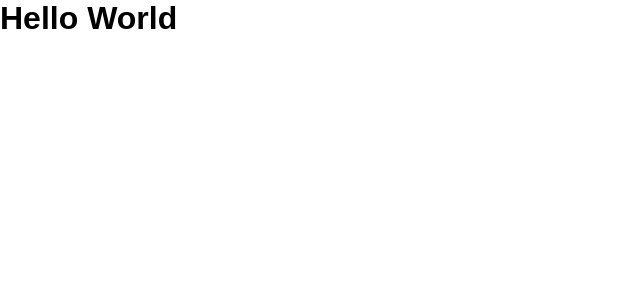
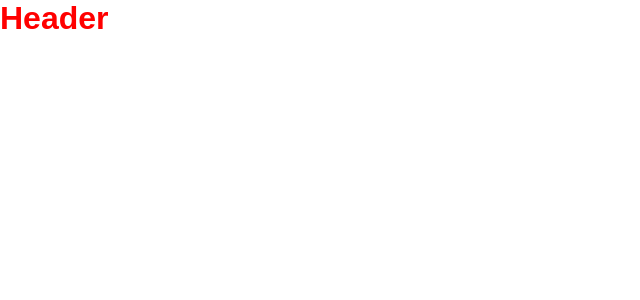
Before and after one commit to PhanTrang01/Ecommerce-CLient, a Next.js app: page / in a window 1280 px wide. Shown: the top 300 px of the page, without its empty margins (0-640 px from the left). Built offline with nearby package versions, Linux system fonts and the light colour scheme.

Commit message:
add header

```diff
--- a/components/Header.tsx
+++ b/components/Header.tsx
@@ -1,5 +1,14 @@
+import styled from 'styled-components'
+
 const Header = () => {
-  return <div>Header</div>;
-};
+  return (
+    <HeaderContainer>
+      <h1>Header</h1>
+    </HeaderContainer>
+  )
+}
+const HeaderContainer = styled.div`
+  color: red;
+`
 
-export default Header;
+export default Header
--- a/pages/index.tsx
+++ b/pages/index.tsx
@@ -1,7 +1,8 @@
 import { NextPage } from "next";
+import Header from "../components/Header";
 
 const Home: NextPage = () => {
-  return <h1>Hello World</h1>;
+  return <Header/>;
 };
 
 export default Home;
```
